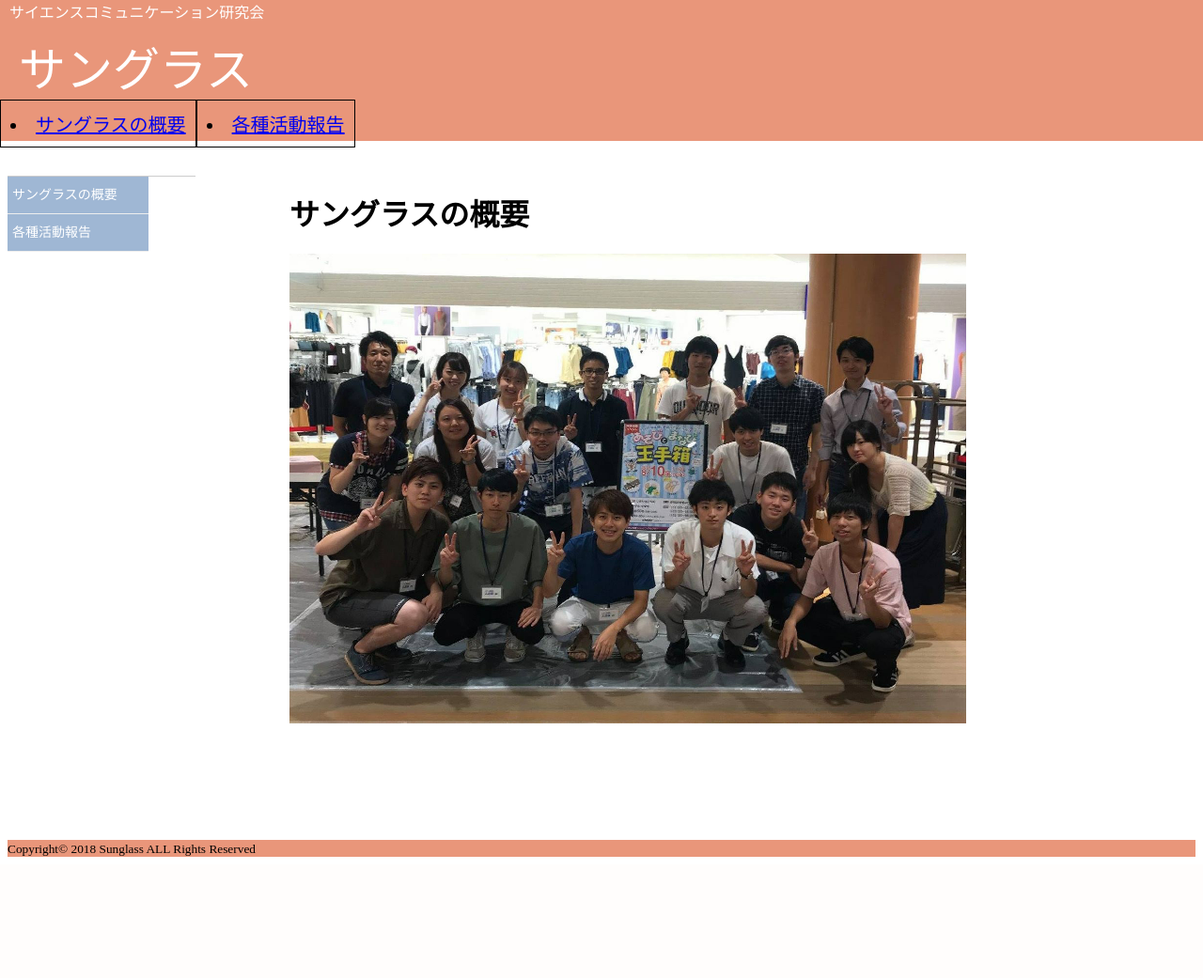
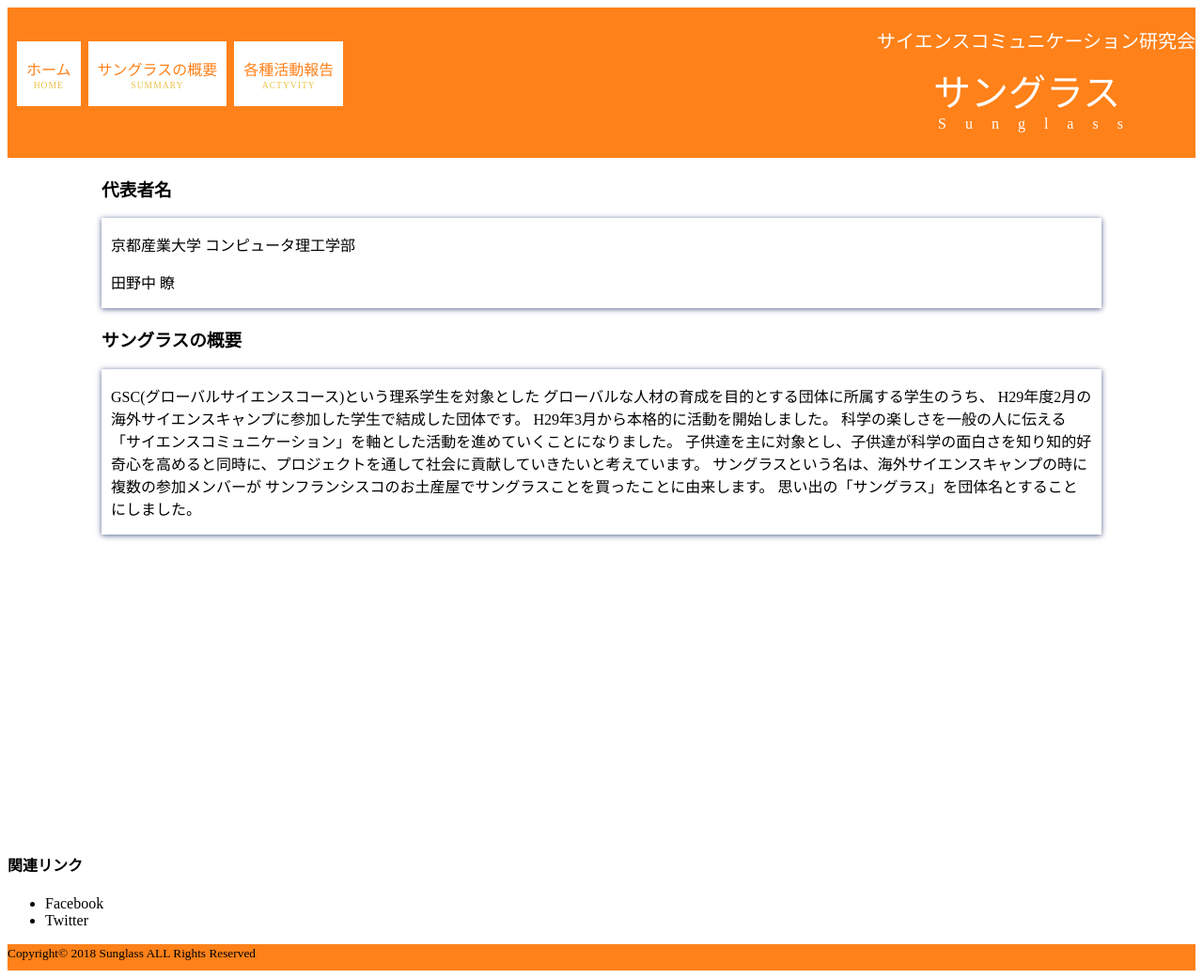
Before and after one commit to sahoI/Sunglass_Web, a PHP site: page /summary.html in a window 1280 px wide. Shown: the whole page at 94% size. Before the commit the page ends 912 px from the top, so only its background shows below. Run offline with PHP 8.4, Linux system fonts and the light colour scheme.

Commit message:
良い感じに表示させた。 活動の感想ページをactivityとは別に作るか考え中

```diff
--- a/style.css
+++ b/style.css
@@ -44,9 +44,10 @@
     color: white;
     height: 100%;
 }
+
 /*.header-list li.active a {*/
-    /*background-color: #333;*/
-    /*color: white;*/
+/*background-color: #333;*/
+/*color: white;*/
 /*}*/
 
 .logo {
@@ -91,12 +92,18 @@
 }
 
 .sentens {
-    padding: 10px 20px;
+    padding: 0px 10px;
     background-color: white;
-    box-shadow: 0 1px 2px gray;
+    box-shadow: 0 1px 6px #56638F;
     overflow: hidden;
 }
-
+.sentens h4 {
+    padding-left: 30px;
+}
+.sentens a {
+    padding-bottom: 10px;
+    padding-left: 30px;
+}
 .footer {
     width: 100%;
     height: 100%;
--- a/summary.html
+++ b/summary.html
@@ -3,28 +3,46 @@
 <head>
     <meta charset="UTF-8">
     <title>サングラス</title>
-    <link rel="stylesheet" href="stylesheet.css">
+    <link rel="stylesheet" href="style.css">
+
 </head>
 <body>
-<div class="header"><!--ヘッダーと選択してそのページに飛ぶ-->
+<div class="header">
+    <ul class="header-list">
+        <!--<li>代表者名</li>-->
+        <!--<img src="IMG_2830.png" href="#">-->
+        <li><a href="try.html">ホーム<span>home</span></a></li>
+        <li><a href="summary.html">サングラスの概要<span>summary</span></a></li>
+        <li><a href="activity.html">各種活動報告<span>actyvity</span></a></li>
+    </ul>
+    <div class="logo">
         <div class="sub-header">サイエンスコミュニケーション研究会</div>
         <div class="header-logo">サングラス</div>
-    <div class="header-list">
-        <li class="current"><a href="summary.html">サングラスの概要</a></li>
-        <li class="current"><a href="activity_report.html">各種活動報告</a></li>
+        <div class="header-english">
+            <p>Sunglass</p>
         </div>
     </div>
-<div class="pageBody">
-    <div class="nabi">
-        <ul>
-            <li class="current"><a href="summary.html">サングラスの概要</a></li>
-            <li class="current"><a href="activity_report.html">各種活動報告</a></li>
-        </ul>
 </div>
-    <div class="pageBodyMain">
-        <h1>サングラスの概要</h1>
-        <img src="IMG_2319.jpg" alt="" width="720" height="500">
-        <h2></h2> <!--h2は各種活動報告のことについて書く-->
+
+<div class="main">
+    <div class="contents">
+        <h3 class="title">代表者名</h3>
+        <div class="sentens">
+            <p>京都産業大学 コンピュータ理工学部</p>
+            <p>田野中 瞭</p>
+        </div>
+        <h3 class="title">サングラスの概要</h3>
+        <div class="sentens">
+            <p>GSC(グローバルサイエンスコース)という理系学生を対象とした
+                グローバルな人材の育成を目的とする団体に所属する学生のうち、
+                H29年度2月の海外サイエンスキャンプに参加した学生で結成した団体です。
+                H29年3月から本格的に活動を開始しました。
+                科学の楽しさを一般の人に伝える「サイエンスコミュニケーション」を軸とした活動を進めていくことになりました。
+                子供達を主に対象とし、子供達が科学の面白さを知り知的好奇心を高めると同時に、プロジェクトを通して社会に貢献していきたいと考えています。
+                サングラスという名は、海外サイエンスキャンプの時に複数の参加メンバーが
+                サンフランシスコのお土産屋でサングラスことを買ったことに由来します。
+                思い出の「サングラス」を団体名とすることにしました。
+            </p>
         </div>
     </div>
     <div class="articleDetaileFoot">
@@ -37,7 +55,9 @@
         </section>
     </div>
     <div class="footer"><!--フッター-->
-    <div class="copyright"><small>Copyright&copy; 2018  Sunglass ALL Rights Reserved</small></div>
+        <div class="copyright">
+            <small>Copyright&copy; 2018 Sunglass ALL Rights Reserved</small>
+        </div>
     </div>
 </body>
 </html>
```
Also changed, not shown: activity.html (added, +64 -0 lines), try.html (+13 -41 lines). Lines whose indentation alone changed are shown as unchanged.
